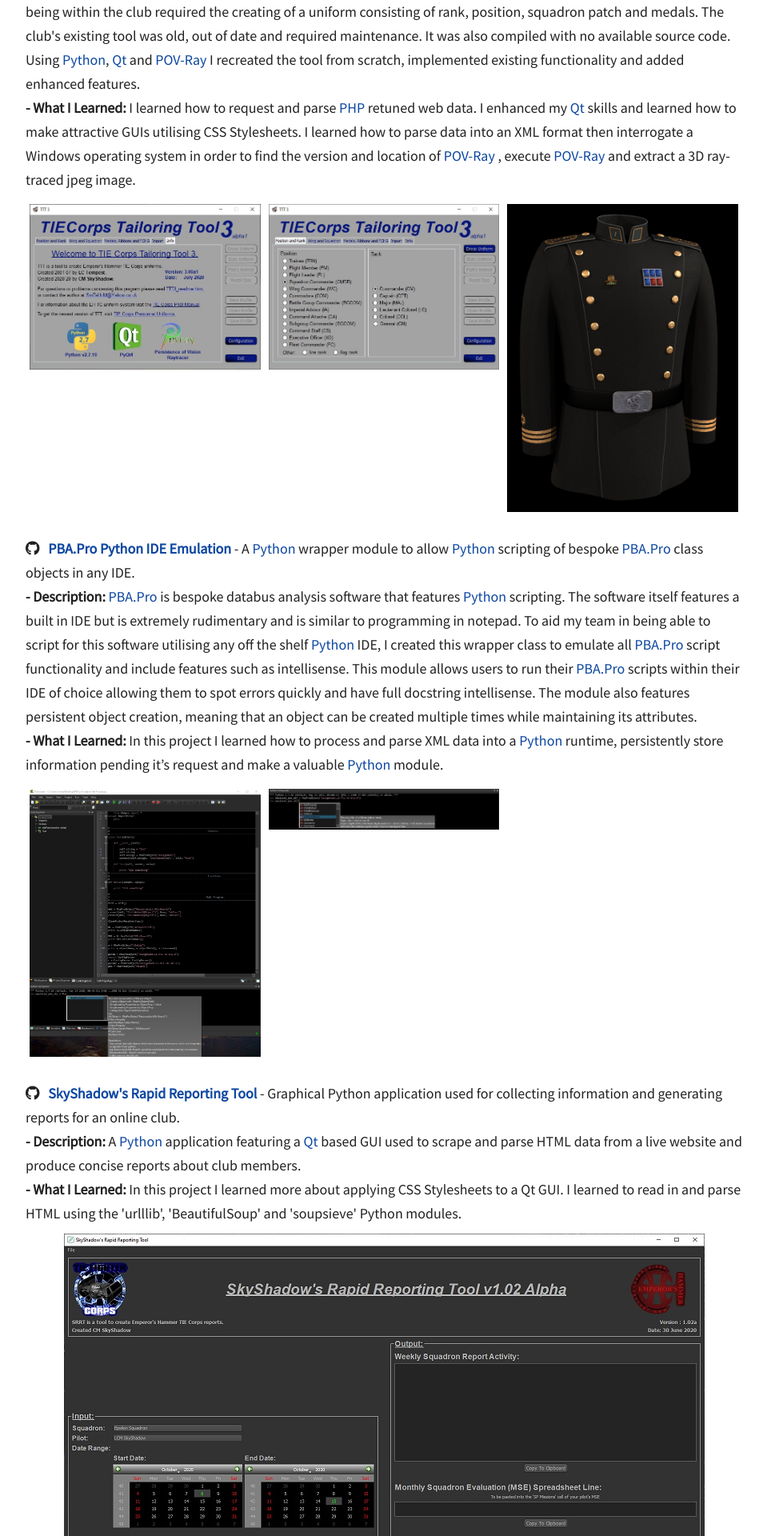
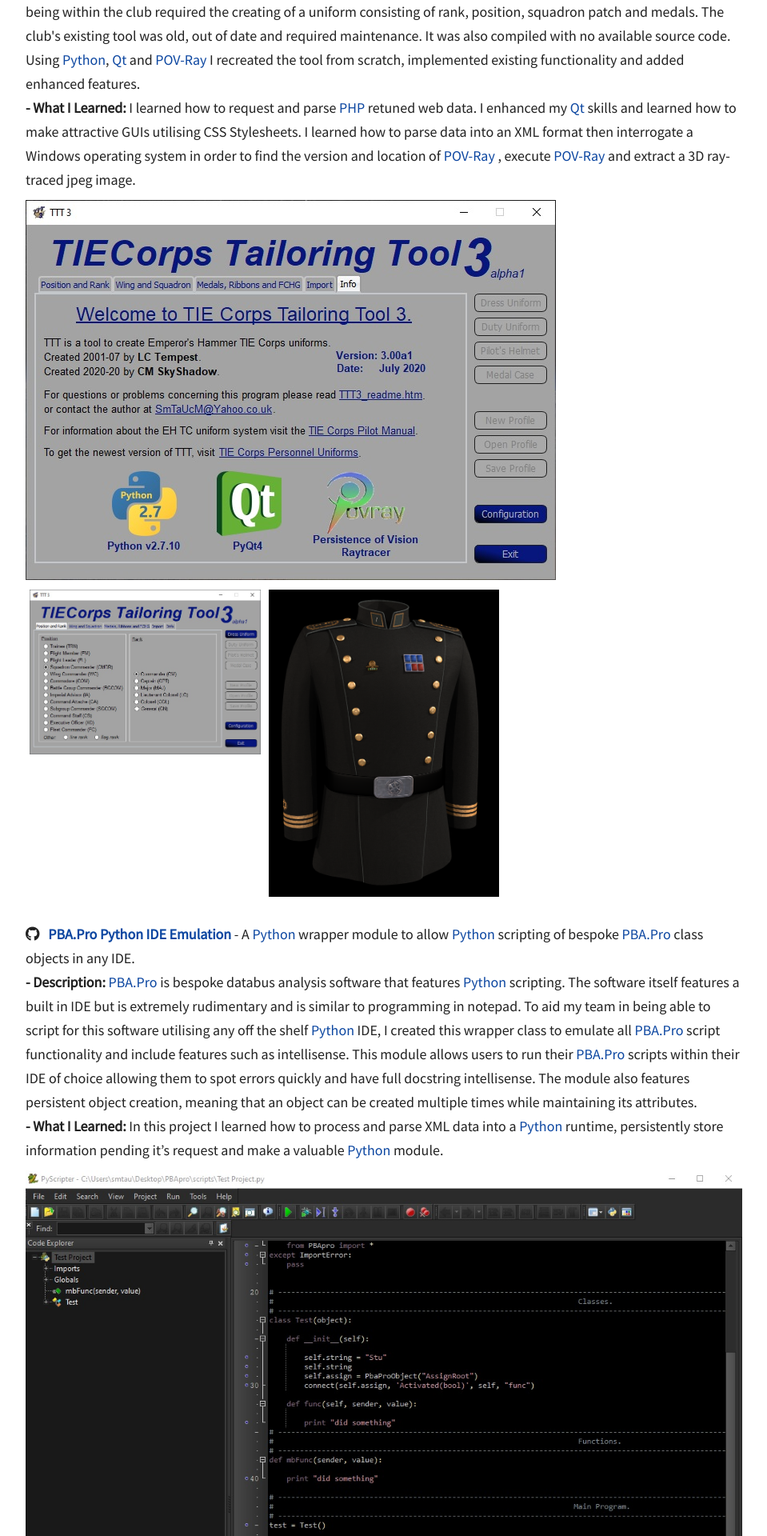
Before and after one commit to SmTaUcM/SmTaUcM.github.io, a Jekyll site: the page built from projects.html, in a window 1280 px wide. Shown: the part 337-2257 px from the top of the page at 80% size, without its empty margins (160-1119 px from the left). Built offline with Jekyll 4.4.1, drawn with Linux system fonts in a browser that asks for light colours; nearby versions of some CDN libraries.

Commit message:
projects.py - PBA image formatting

```diff
--- a/_includes/projects.html
+++ b/_includes/projects.html
@@ -56,7 +56,7 @@
 		  a 3D ray-traced jpeg image.
         </h5>
 		<div class="row">
-			<div class="column">
+			<div class="ttt3_1">
 				<img
 				  src=" {{ site.baseurl }}img/projects/ttt3/ttt3_1.jpg"
 				  class="responsive-img"
@@ -102,8 +102,7 @@
 		  <a href="https://www.python.org/">Python</a> runtime, persistently store information pending it’s request and make a
 		  valuable <a href="https://www.python.org/">Python</a> module.
         </h5>
-		<div class="row">
-			<div class="column">
+		<div class="pbaemu_1">
 			<img
 			  src=" {{ site.baseurl }}img/projects/pbaemu/pbaemu_1.jpg"
 			  class="responsive-img"
@@ -111,14 +110,13 @@
 			  alt="PBA.Pro IDE Emulator."
 			/>
 		</div>
-			<div class="column">
+		<div class="pbaemu_2">
 			<img
 			  src=" {{ site.baseurl }}img/projects/pbaemu/pbaemu_2.jpg"
 			  class="responsive-img"
 			  id="pbaemu_2"
 			  alt="PBA.Pro IDE Emulator."
 			/>
-			</div>
 		</div>
 
 
```
Lines whose indentation alone changed are shown as unchanged.
